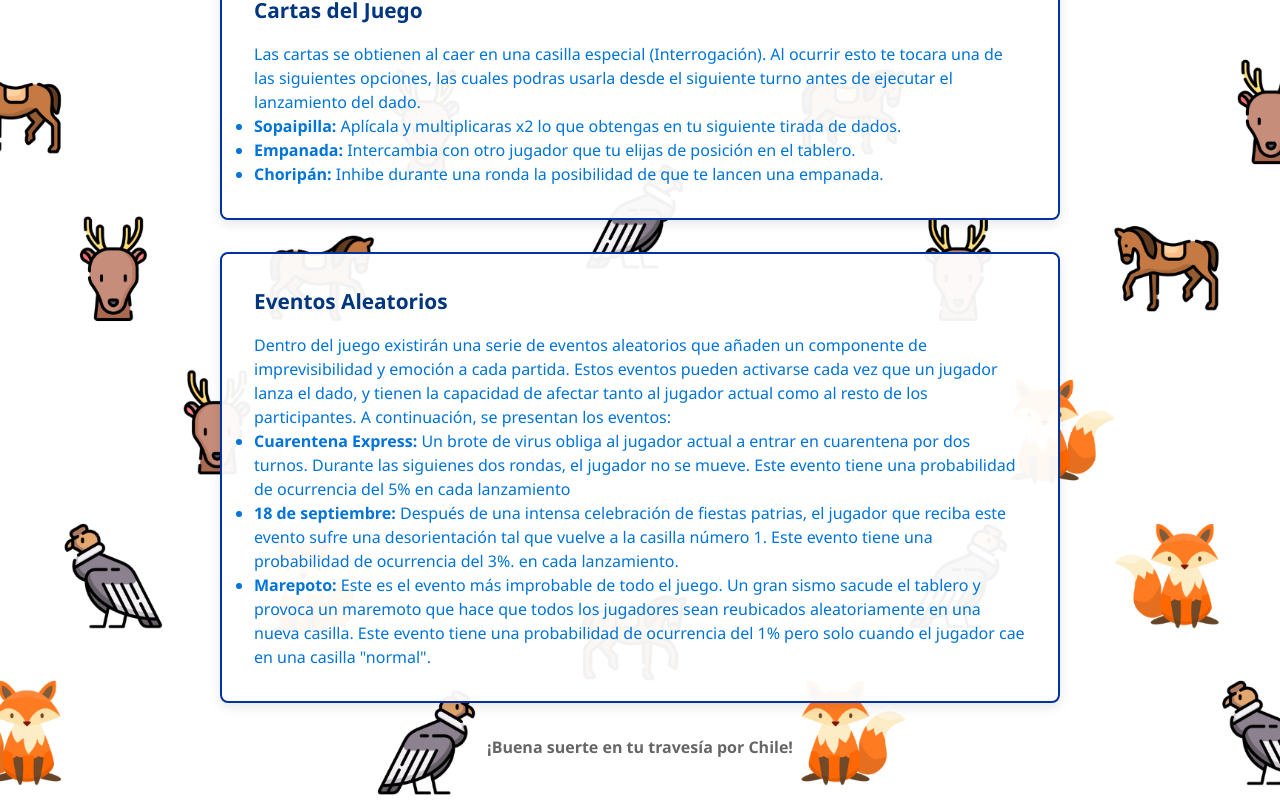
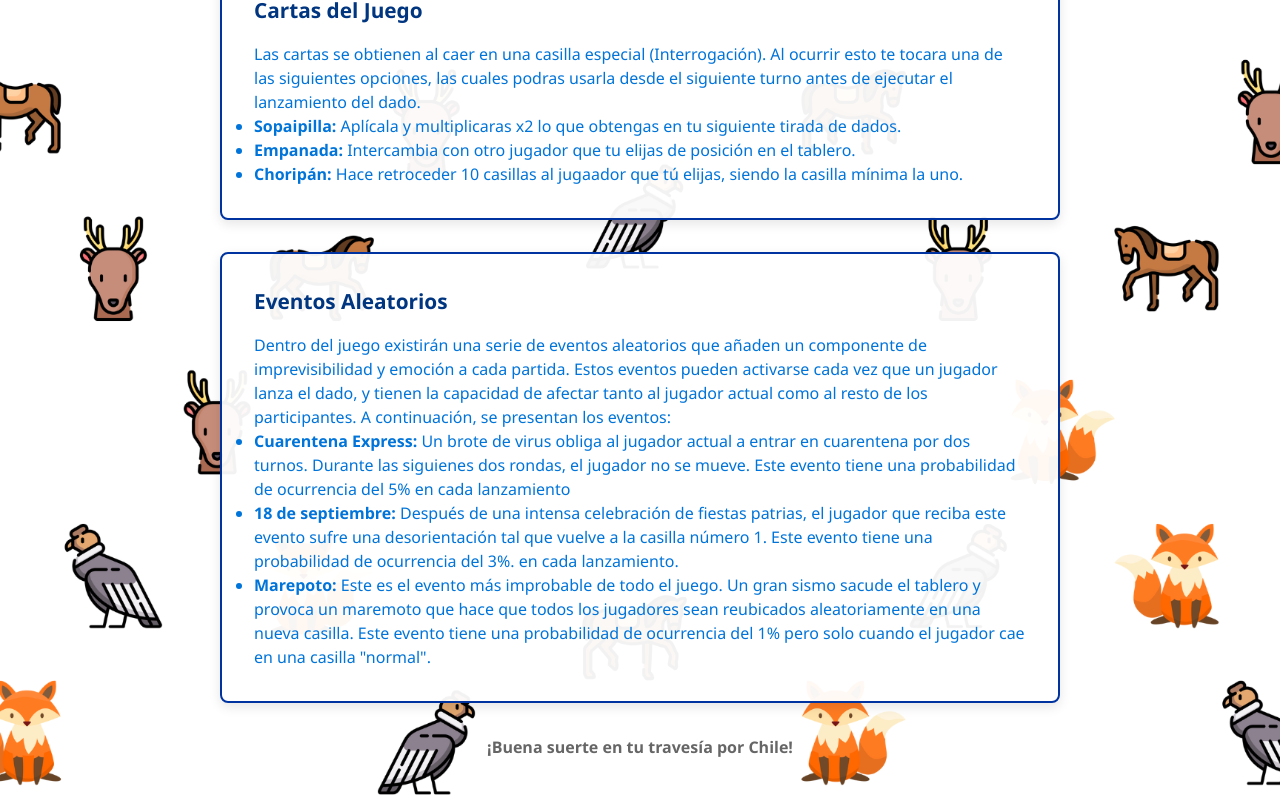
Before and after one commit to JorgeBravo98/frontend_no_privado_WBM, a React (Vite) app in the folder web-master/: page /instructions in a window 1280 px wide. Shown: the part 768-1575 px from the top of the page. Built offline with nearby package versions, Linux system fonts and the light colour scheme.

Commit message:
cambios en instrucciones

```diff
--- a/web-master/src/game/instructions.jsx
+++ b/web-master/src/game/instructions.jsx
@@ -39,7 +39,7 @@ export default function Instructions() {
 
           <li><strong>Sopaipilla:</strong> Aplícala y multiplicaras x2 lo que obtengas en tu siguiente tirada de dados.</li>
           <li><strong>Empanada:</strong> Intercambia con otro jugador que tu elijas de posición en el tablero.</li>
-          <li><strong>Choripán:</strong> Inhibe durante una ronda la posibilidad de que te lancen una empanada.</li>
+          <li><strong>Choripán:</strong> Hace retroceder 10 casillas al jugaador que tú elijas, siendo la casilla mínima la uno.</li>
         </ul>
 
       </div>
```
